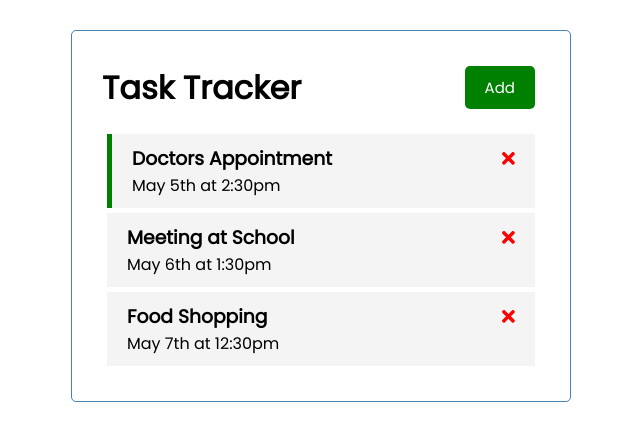
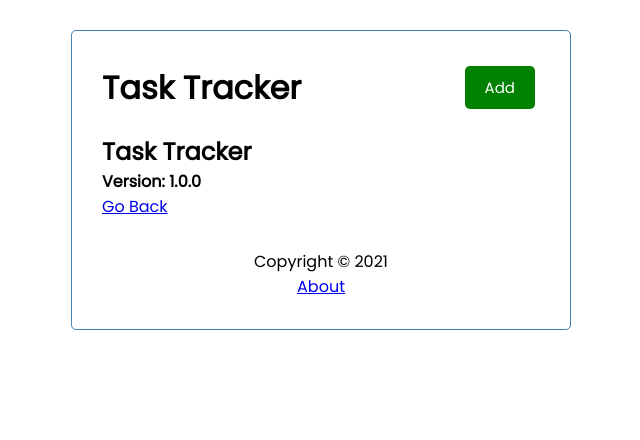
Before and after one commit to spfave/traversy-media, an Angular app in the folder angular-tasker/: page /about in a window 1280 px wide. Shown: the top 440 px of the page, without its empty margins (319-959 px from the left). Built offline with nearby package versions, Linux system fonts and the light colour scheme; data requests are answered from the project's data file.

Commit message:
Router, about page and footer

```diff
--- a/angular-tasker/src/app/app.component.html
+++ b/angular-tasker/src/app/app.component.html
@@ -1,4 +1,6 @@
 <div class="container">
   <app-header></app-header>
-  <app-tasks></app-tasks>
+  <router-outlet></router-outlet>
+  <!-- <app-tasks></app-tasks> -->
+  <app-footer></app-footer>
 </div>
--- a/angular-tasker/src/app/app.module.ts
+++ b/angular-tasker/src/app/app.module.ts
@@ -1,8 +1,9 @@
 import { NgModule } from '@angular/core';
 import { BrowserModule } from '@angular/platform-browser';
 import { HttpClientModule } from '@angular/common/http';
+import { RouterModule, Routes } from '@angular/router';
+import { FormsModule } from '@angular/forms';
 import { FontAwesomeModule } from '@fortawesome/angular-fontawesome';
-import { FormsModule } from '@angular/forms';
 
 import { AppComponent } from './app.component';
 import { HeaderComponent } from './components/header/header.component';
@@ -10,6 +11,16 @@
 import { TaskComponent } from './components/task/task.component';
 import { TasksComponent } from './components/tasks/tasks.component';
 import { AddTaskComponent } from './components/add-task/add-task.component';
+import { AboutComponent } from './pages/about/about.component';
+import { FooterComponent } from './components/footer/footer.component';
+
+const appRoutes: Routes = [
+  {
+    path: '',
+    component: TasksComponent,
+  },
+  { path: 'about', component: AboutComponent },
+];
 
 @NgModule({
   declarations: [
@@ -19,8 +30,16 @@
     TaskComponent,
     TasksComponent,
     AddTaskComponent,
+    AboutComponent,
+    FooterComponent,
   ],
-  imports: [BrowserModule, HttpClientModule, FormsModule, FontAwesomeModule],
+  imports: [
+    BrowserModule,
+    HttpClientModule,
+    RouterModule.forRoot(appRoutes, { enableTracing: true }),
+    FormsModule,
+    FontAwesomeModule,
+  ],
   providers: [],
   bootstrap: [AppComponent],
 })
--- /dev/null
+++ b/angular-tasker/src/app/components/footer/footer.component.css
@@ -0,0 +1,4 @@
+footer {
+  margin-top: 30px;
+  text-align: center;
+}
--- /dev/null
+++ b/angular-tasker/src/app/components/footer/footer.component.html
@@ -0,0 +1,4 @@
+<footer>
+  <p>Copyright &copy; 2021</p>
+  <a routerLink="/about">About</a>
+</footer>
--- /dev/null
+++ b/angular-tasker/src/app/components/footer/footer.component.ts
@@ -0,0 +1,15 @@
+import { Component, OnInit } from '@angular/core';
+
+@Component({
+  selector: 'app-footer',
+  templateUrl: './footer.component.html',
+  styleUrls: ['./footer.component.css']
+})
+export class FooterComponent implements OnInit {
+
+  constructor() { }
+
+  ngOnInit(): void {
+  }
+
+}
--- /dev/null
+++ b/angular-tasker/src/app/pages/about/about.component.html
@@ -0,0 +1,5 @@
+<div>
+  <h2>Task Tracker</h2>
+  <h4>Version: 1.0.0</h4>
+  <a routerLink="/">Go Back</a>
+</div>
--- /dev/null
+++ b/angular-tasker/src/app/pages/about/about.component.ts
@@ -0,0 +1,15 @@
+import { Component, OnInit } from '@angular/core';
+
+@Component({
+  selector: 'app-about',
+  templateUrl: './about.component.html',
+  styleUrls: ['./about.component.css']
+})
+export class AboutComponent implements OnInit {
+
+  constructor() { }
+
+  ngOnInit(): void {
+  }
+
+}
```
Also changed, not shown: angular-tasker/src/app/pages/about/about.component.css (added), 2 other files (tests, documents, lock files or other folders).
